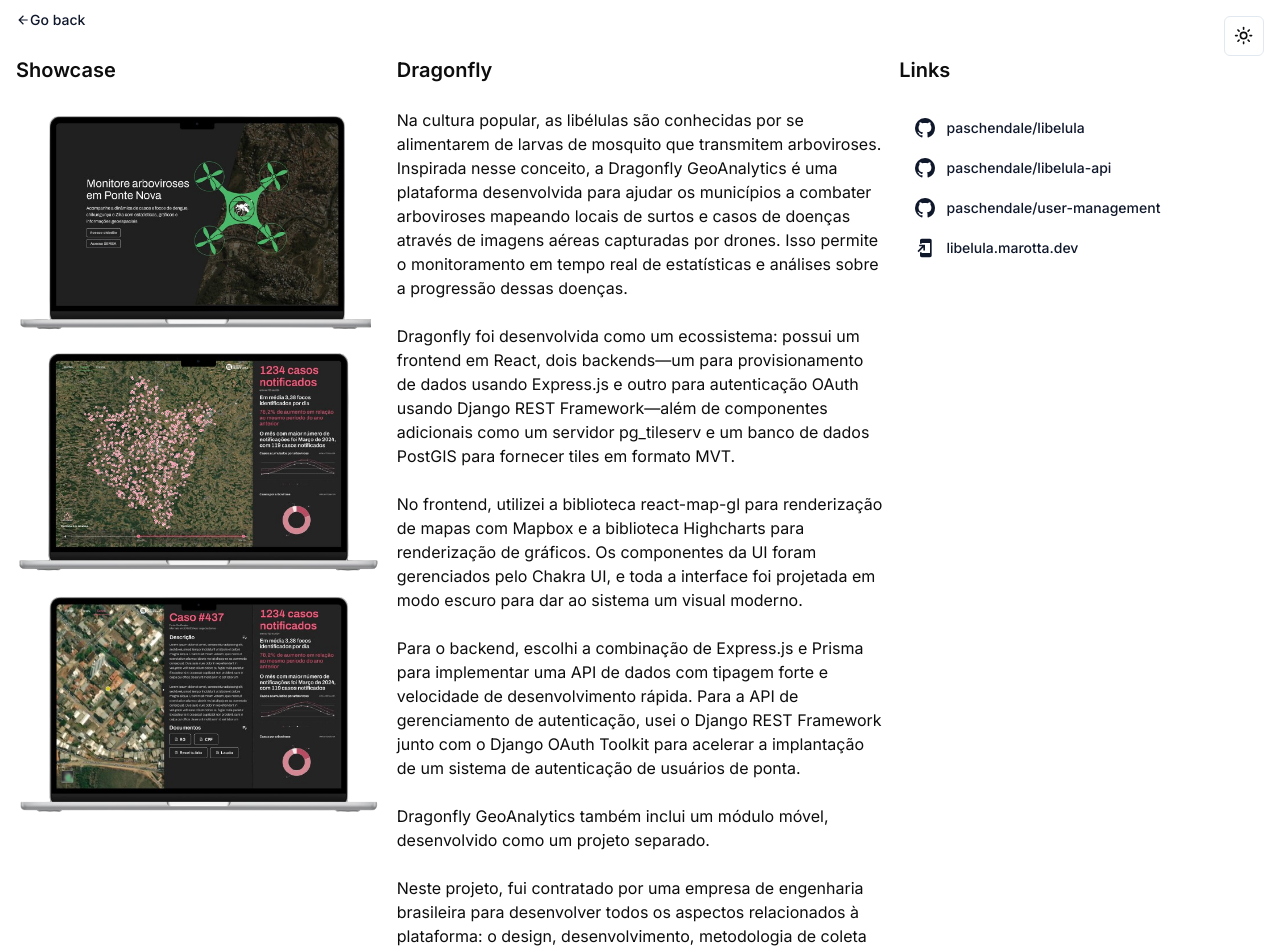
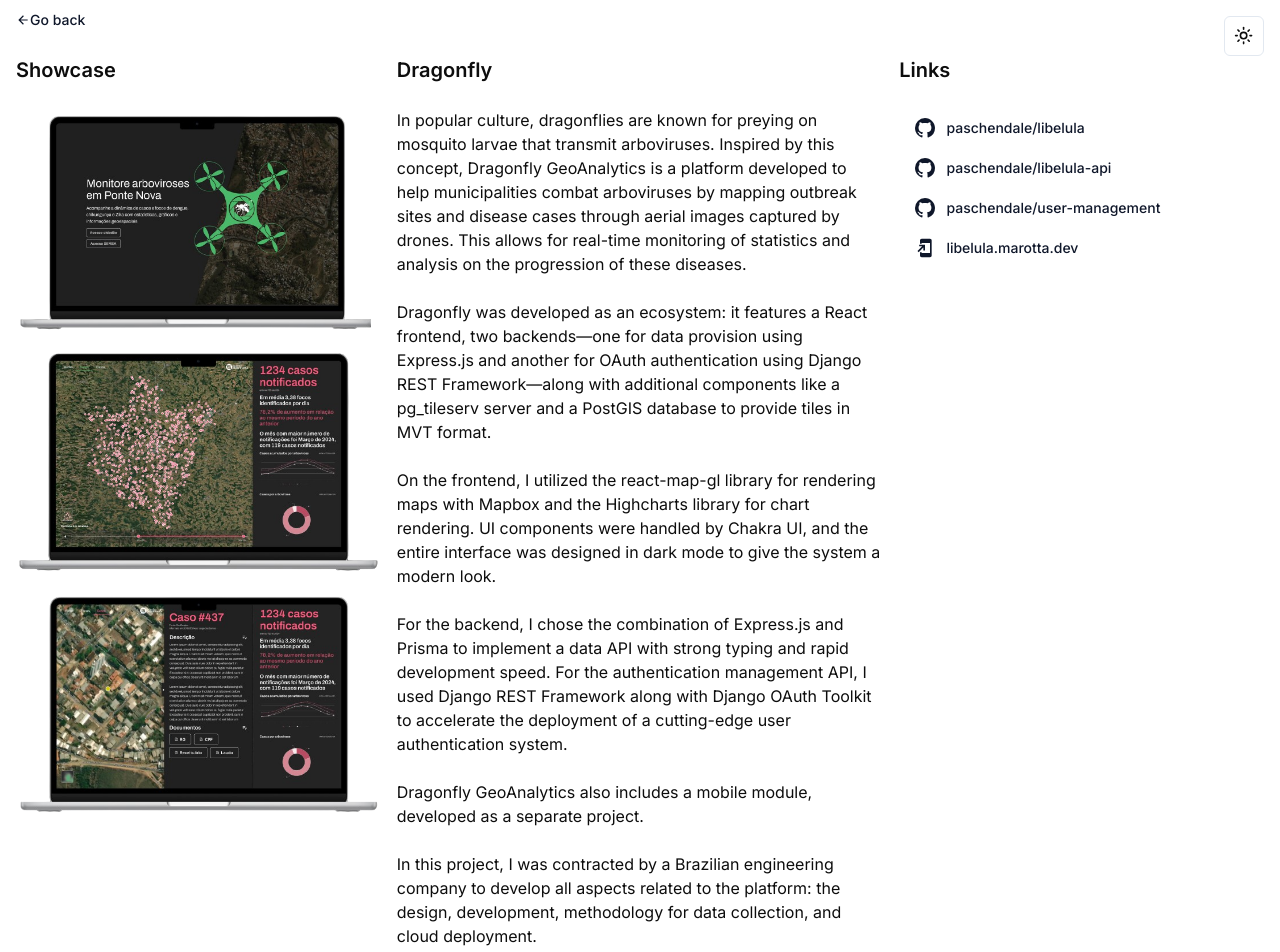
Before and after one commit to paschendale/marotta.dev, a Next.js app: page /en/projects/dragonfly in a window 1280 px wide. Shown: the top 952 px of the page. Built offline with nearby package versions, Linux system fonts and the light colour scheme.

Commit message:
fix: fixed english dictionary showing portuguese translation

```diff
--- a/src/dictionaries/en.json
+++ b/src/dictionaries/en.json
@@ -12,11 +12,11 @@
   "links": "Links",
   "go-back": "Go back",
   "project-dragonfly": "Dragonfly",
-  "project-dragonfly-intro": "Na cultura popular, as libélulas são conhecidas por se alimentarem de larvas de mosquito que transmitem arboviroses. Inspirada nesse conceito, a Dragonfly GeoAnalytics é uma plataforma desenvolvida para ajudar os municípios a combater arboviroses mapeando locais de surtos e casos de doenças através de imagens aéreas capturadas por drones. Isso permite o monitoramento em tempo real de estatísticas e análises sobre a progressão dessas doenças.",
-  "project-dragonfly-dev": "Dragonfly foi desenvolvida como um ecossistema: possui um frontend em React, dois backends—um para provisionamento de dados usando Express.js e outro para autenticação OAuth usando Django REST Framework—além de componentes adicionais como um servidor pg_tileserv e um banco de dados PostGIS para fornecer tiles em formato MVT.",
-  "project-dragonfly-frontend": "No frontend, utilizei a biblioteca react-map-gl para renderização de mapas com Mapbox e a biblioteca Highcharts para renderização de gráficos. Os componentes da UI foram gerenciados pelo Chakra UI, e toda a interface foi projetada em modo escuro para dar ao sistema um visual moderno.",
-  "project-dragonfly-backend": "Para o backend, escolhi a combinação de Express.js e Prisma para implementar uma API de dados com tipagem forte e velocidade de desenvolvimento rápida. Para a API de gerenciamento de autenticação, usei o Django REST Framework junto com o Django OAuth Toolkit para acelerar a implantação de um sistema de autenticação de usuários de ponta.",
-  "project-dragonfly-mobile": "Dragonfly GeoAnalytics também inclui um módulo móvel, desenvolvido como um projeto separado.",
-  "project-dragonfly-contract": "Neste projeto, fui contratado por uma empresa de engenharia brasileira para desenvolver todos os aspectos relacionados à plataforma: o design, desenvolvimento, metodologia de coleta de dados e implantação na nuvem.",
-  "project-dragonfly-deployment": "Atualmente, a plataforma está implantada em vários municípios com um pipeline GitOps em todo o ecossistema, atualizando aplicativos e infraestrutura usando o conceito de Infrastructure as Code. Todas as aplicações são conteinerizadas e implantadas no Docker Swarm com Portainer."
+  "project-dragonfly-intro": "In popular culture, dragonflies are known for preying on mosquito larvae that transmit arboviruses. Inspired by this concept, Dragonfly GeoAnalytics is a platform developed to help municipalities combat arboviruses by mapping outbreak sites and disease cases through aerial images captured by drones. This allows for real-time monitoring of statistics and analysis on the progression of these diseases.",
+  "project-dragonfly-dev": "Dragonfly was developed as an ecosystem: it features a React frontend, two backends—one for data provision using Express.js and another for OAuth authentication using Django REST Framework—along with additional components like a pg_tileserv server and a PostGIS database to provide tiles in MVT format.",
+  "project-dragonfly-frontend": "On the frontend, I utilized the react-map-gl library for rendering maps with Mapbox and the Highcharts library for chart rendering. UI components were handled by Chakra UI, and the entire interface was designed in dark mode to give the system a modern look.",
+  "project-dragonfly-backend": "For the backend, I chose the combination of Express.js and Prisma to implement a data API with strong typing and rapid development speed. For the authentication management API, I used Django REST Framework along with Django OAuth Toolkit to accelerate the deployment of a cutting-edge user authentication system.",
+  "project-dragonfly-mobile": "Dragonfly GeoAnalytics also includes a mobile module, developed as a separate project.",
+  "project-dragonfly-contract": "In this project, I was contracted by a Brazilian engineering company to develop all aspects related to the platform: the design, development, methodology for data collection, and cloud deployment.",
+  "project-dragonfly-deployment": "Currently, the platform is deployed for various municipalities with a GitOps pipeline across the entire ecosystem, updating applications and infrastructure using the concept of Infrastructure as Code. All applications are containerized and deployed in Docker Swarm with Portainer."
 }
--- a/src/middleware.ts
+++ b/src/middleware.ts
@@ -4,7 +4,7 @@ import Negotiator from 'negotiator'
 import { NextRequest, NextResponse } from 'next/server'
 
 let defaultLocale = 'en'
-let locales = ['pt', 'en']
+let locales = ['pt', 'en', 'es']
 
 // Get the preferred locale, similar to above or using a library
 function getLocale(request: NextRequest) {
```
